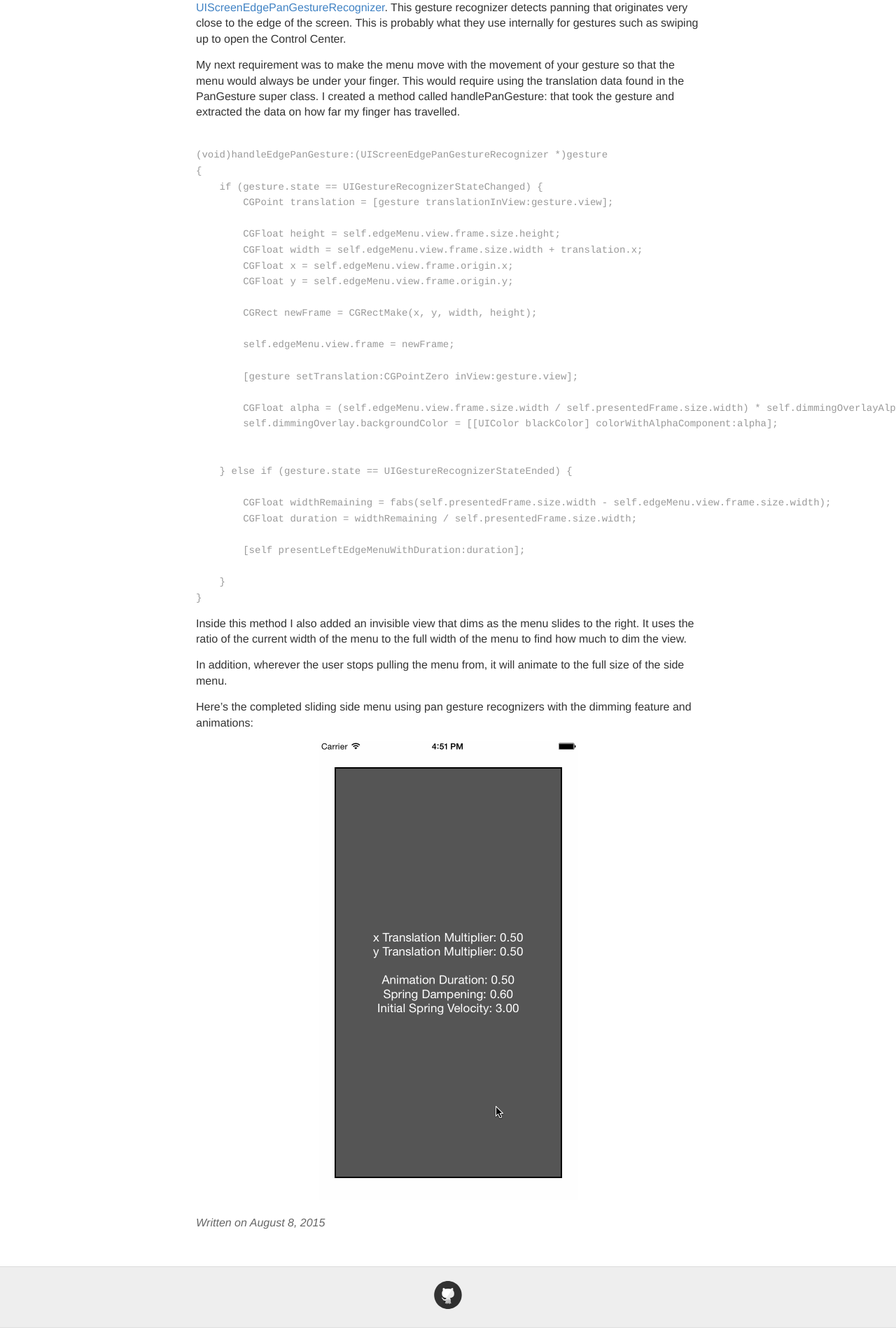
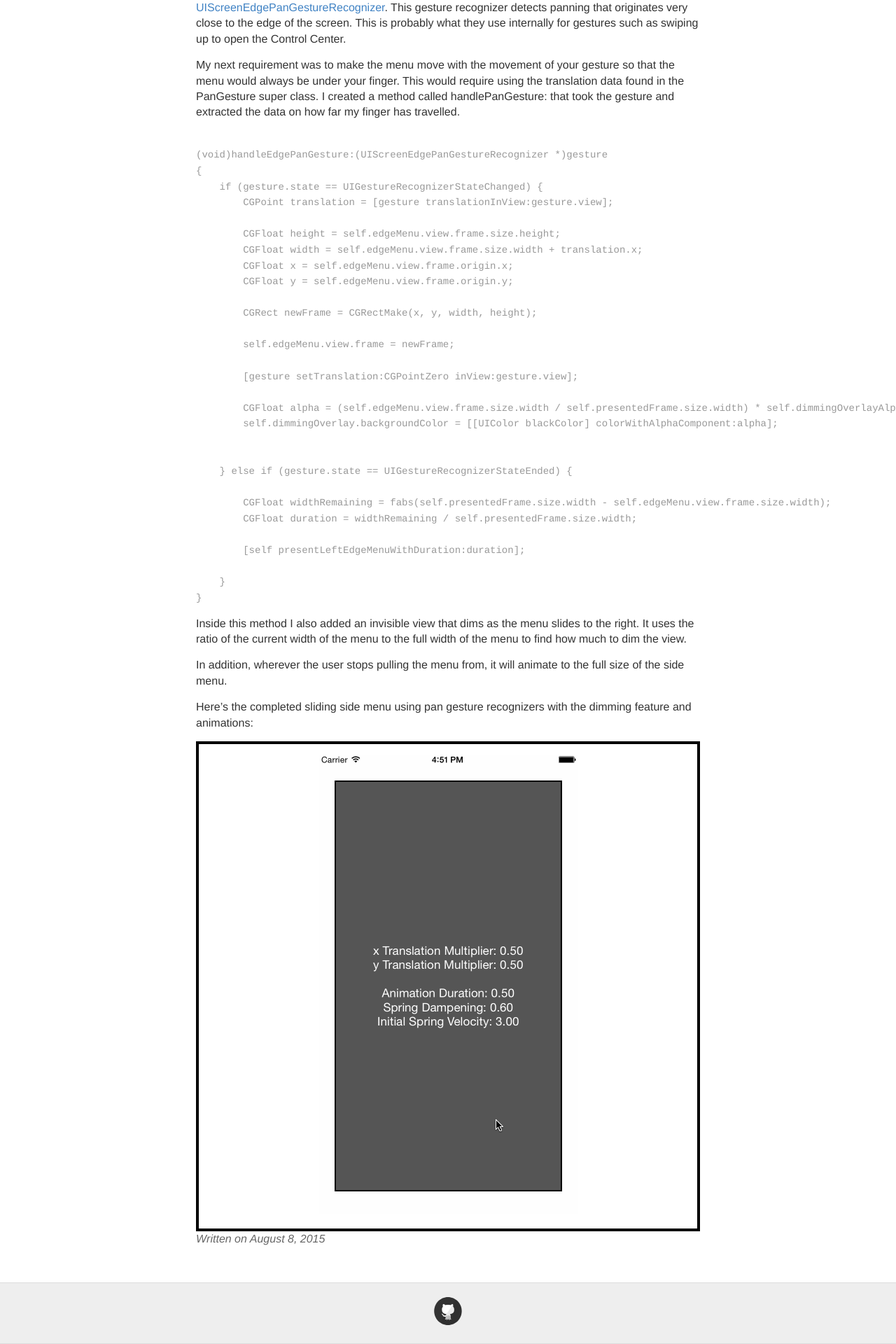
Before and after one commit to trentyou/trentyou.github.io, a Jekyll site: the page built from _posts/2015-8-8-Creating an Interactive Sliding Menu.md, in a window 1280 px wide. Shown: the part 1258-3178 px from the top of the page at 70% size. Built offline with Jekyll 4.4.1, drawn with Linux system fonts in a browser that asks for light colours; before the commit the page ends 3155 px from its top, so only the background shows below that.

Commit message:
Updated 2015-8-8-Creating an Interactive Sliding Menu.md

```diff
--- a/_posts/2015-8-8-Creating an Interactive Sliding Menu.md
+++ b/_posts/2015-8-8-Creating an Interactive Sliding Menu.md
@@ -63,6 +63,6 @@ In addition, wherever the user stops pulling the menu from, it will animate to t
 
 Here's the completed sliding side menu using pan gesture recognizers with the dimming feature and animations:
 
-<div style="text-align:center; border-style:single; border-width:4px" markdown ="1">
+<div style="text-align:center; border-style:solid; border-width:4px; border-color:black" markdown ="1">
 ![](/images/sideedgemenugif.gif)
 </div>
```
